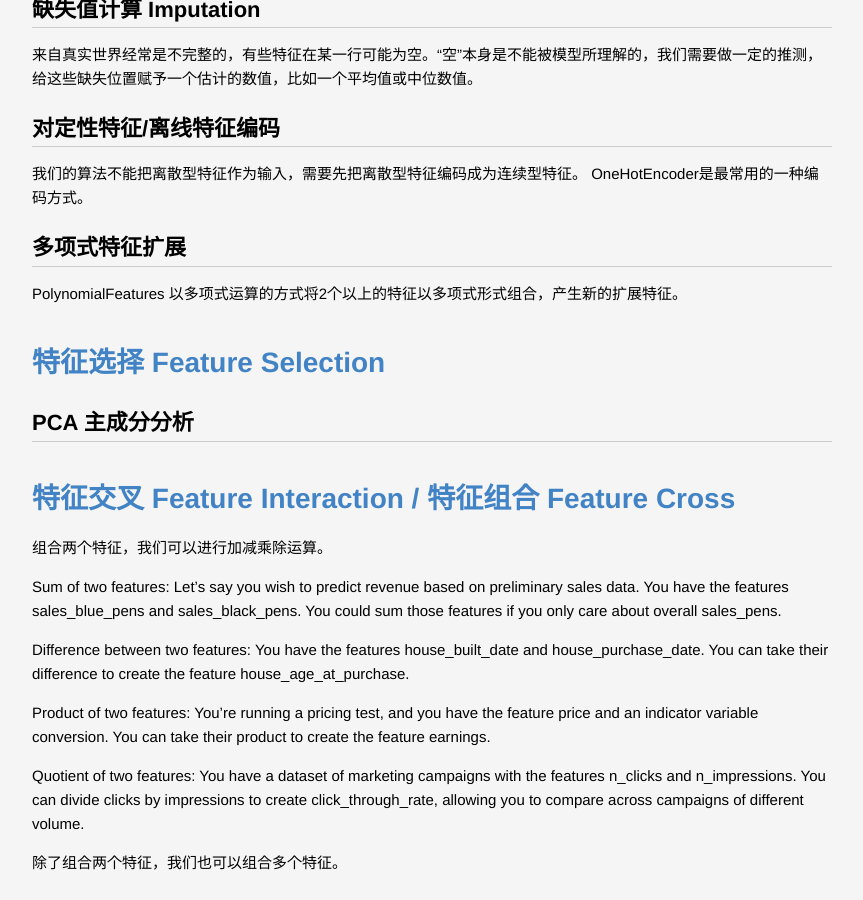
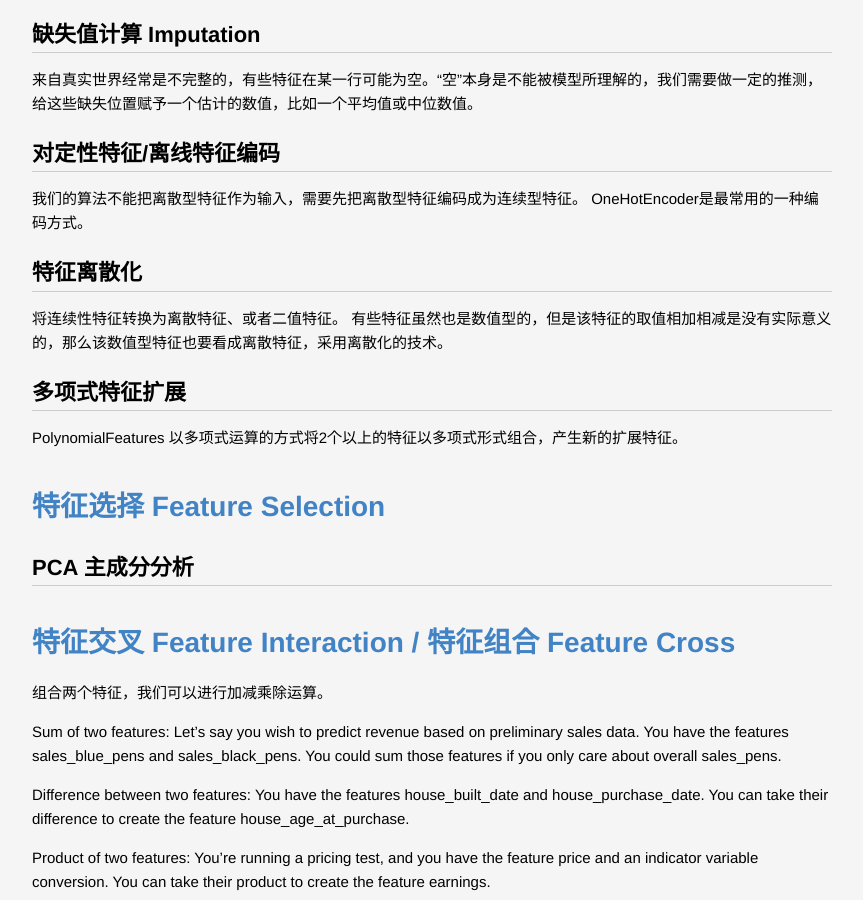
Before and after one commit to lucky521/blog, a Jekyll site: the page built from _posts/2018-04-18-feature-engineering.markdown, in a window 1280 px wide and 900 px high, scrolled down 2526 px. Shown: the whole window, without its empty margins (208-1071 px from the left). Built offline with Jekyll 4.4.1, drawn with Linux system fonts in a browser that asks for light colours.

Commit message:
update blog

```diff
--- a/_posts/2018-04-18-feature-engineering.markdown
+++ b/_posts/2018-04-18-feature-engineering.markdown
@@ -95,6 +95,12 @@ x = (2x - max - min)/(max - min).
 我们的算法不能把离散型特征作为输入，需要先把离散型特征编码成为连续型特征。 OneHotEncoder是最常用的一种编码方式。
 
 
+## 特征离散化
+
+将连续性特征转换为离散特征、或者二值特征。
+有些特征虽然也是数值型的，但是该特征的取值相加相减是没有实际意义的，那么该数值型特征也要看成离散特征，采用离散化的技术。
+
+
 ## 多项式特征扩展
 
 PolynomialFeatures 以多项式运算的方式将2个以上的特征以多项式形式组合，产生新的扩展特征。
@@ -108,6 +114,9 @@ PolynomialFeatures 以多项式运算的方式将2个以上的特征以多项式
 # 特征选择 Feature Selection
 
 ## PCA 主成分分析
+
+
+
 
 
 
```
Also changed, not shown: _posts/2018-05-15-nlp-using-machine-learning.markdown (+7 -1 lines).
